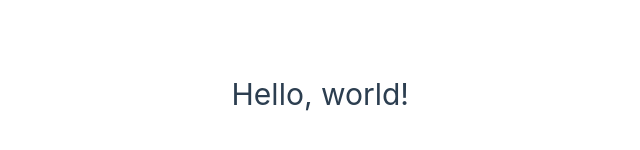
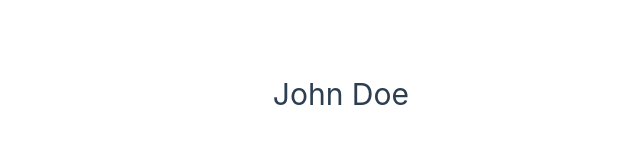
Before and after one commit to h-rawat/vue-crash-course, a Vue app: page / in a window 1280 px wide. Shown: the part 306-456 px from the top of the page, without its empty margins (231-871 px from the left). Built offline with nearby package versions, Linux system fonts and the light colour scheme.

Commit message:
options api data and interpolation

```diff
--- a/src/App.vue
+++ b/src/App.vue
@@ -1,3 +1,13 @@
+<script>
+export default {
+  data() {
+    return {
+      name: "John Doe",
+    };
+  },
+};
+</script>
+
 <template>
-  <h1>Hello, world!</h1>
+  <h1>{{ name }}</h1>
 </template>
```
